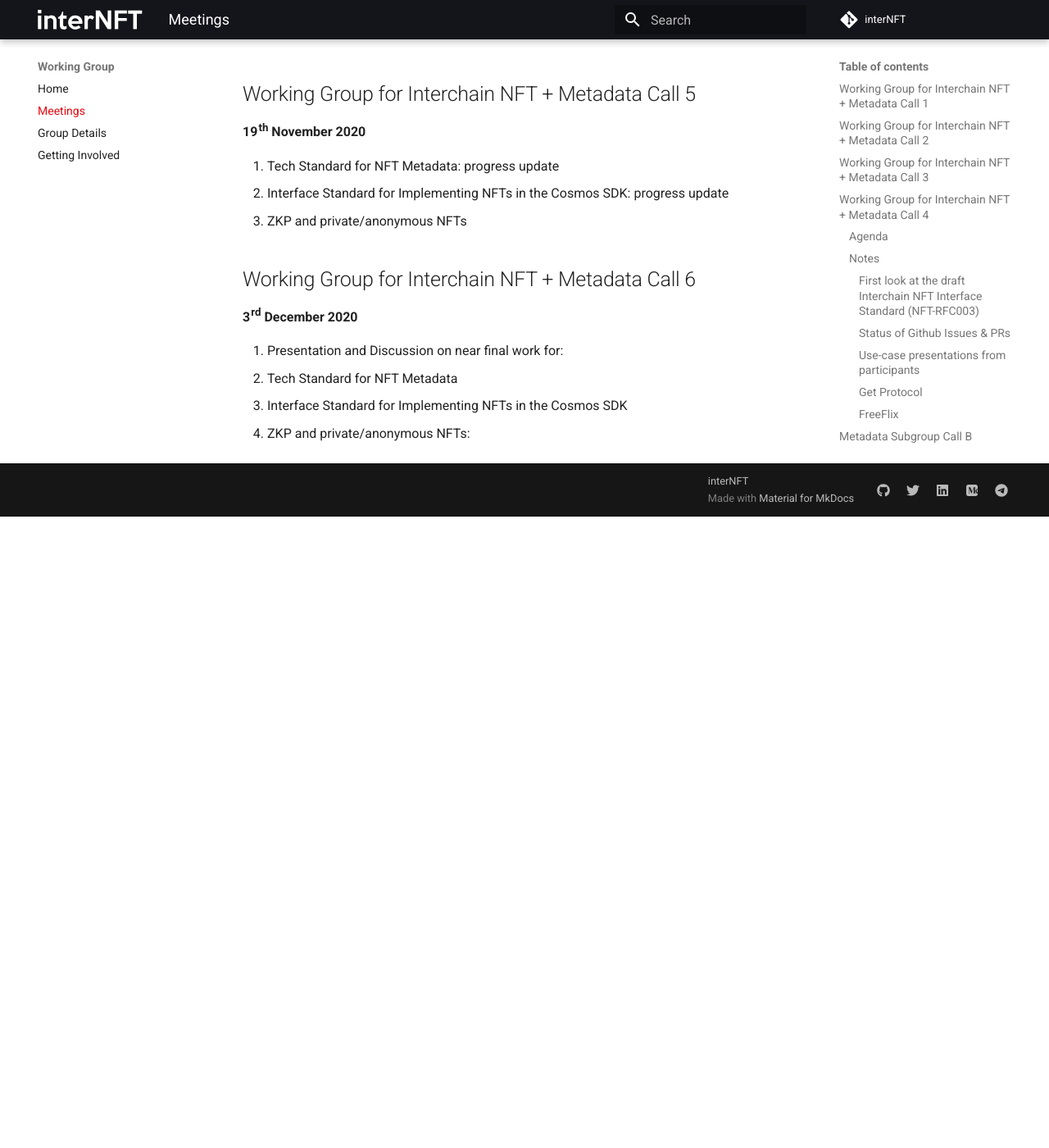
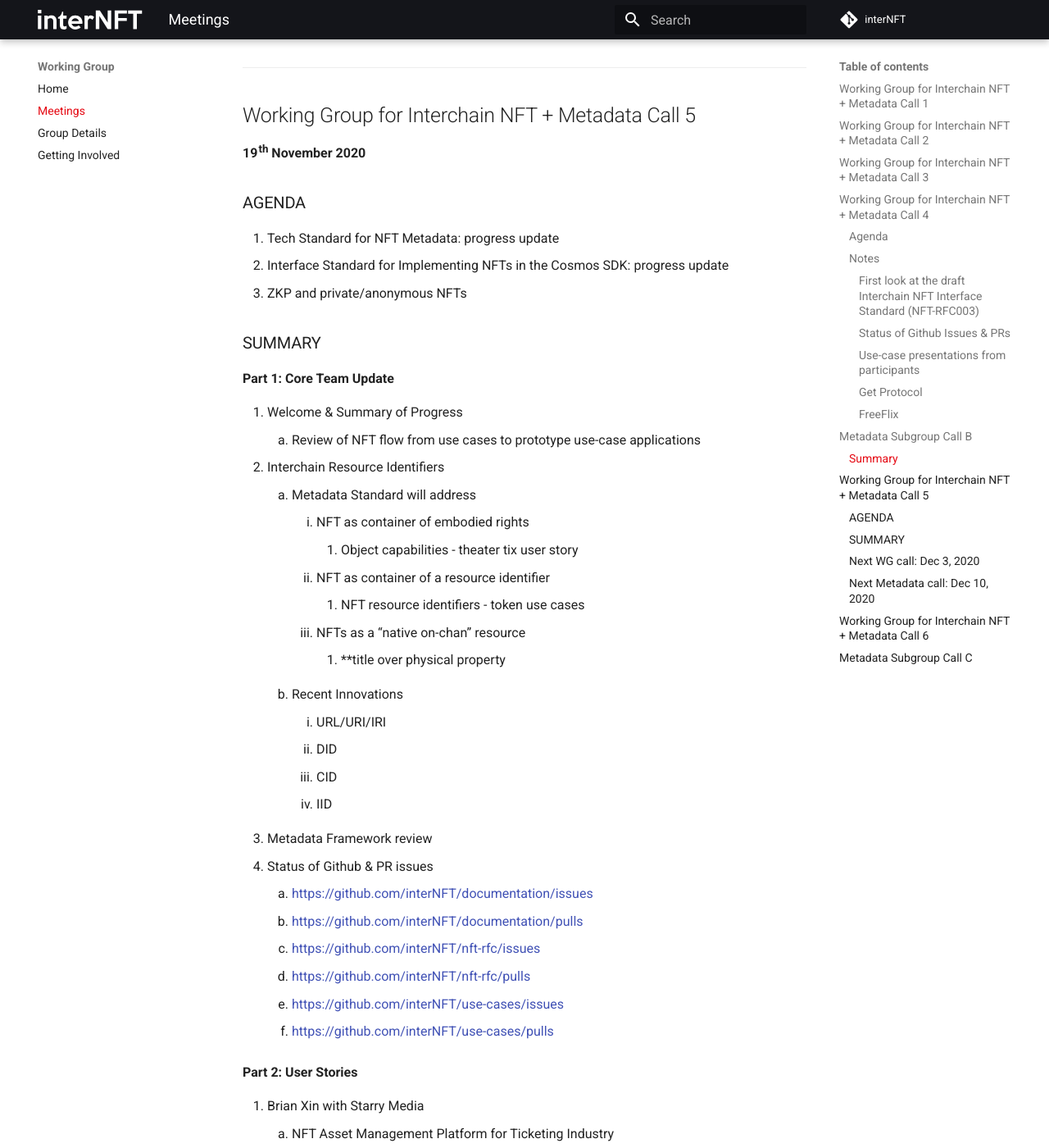
Before and after one commit to interNFT/documentation, an MkDocs documentation site: the page built from markdowns/workingGroup/meetings.md, in a window 1280 px wide and 1400 px high, scrolled down 5404 px. Shown: the whole window at 82% size. Built offline with MkDocs 1.6.1 and Material for MkDocs 9.7.7, drawn with Linux system fonts in a browser that asks for light colours; before the commit the page ends 6034 px from its top, so only the background shows below that; some of the changed text lies outside the part shown.

Commit message:
added and formatted meeting notes for Metadata call #5 2020.11.19

```diff
--- a/markdowns/workingGroup/meetings.md
+++ b/markdowns/workingGroup/meetings.md
@@ -229,14 +229,91 @@ Slides available at: https://docs.google.com/presentation/d/1mMPIVfjFBOh9qHL5aW4
   </ol>
 </ol>
 
-
+---
 ## Working Group for Interchain NFT + Metadata Call 5
 
 **19th November 2020**
 
+### AGENDA
 1. Tech Standard for NFT Metadata: progress update
 2. Interface Standard for Implementing NFTs in the Cosmos SDK: progress update
 3. ZKP and private/anonymous NFTs
+
+### SUMMARY
+**Part 1: Core Team Update**
+<ol type="1">
+  <li>Welcome & Summary of Progress
+    <ol type="a">
+      <li>Review of NFT flow from use cases to prototype use-case applications</li>
+    </ol>
+  </li>
+  <li>Interchain Resource Identifiers
+    <ol type="a">
+      <li>Metadata Standard will address
+        <ol type="i">
+          <li>NFT as container of embodied rights
+            <ol type="1">
+              <li>Object capabilities - theater tix user story</li>
+            </ol>
+          </li>
+          <li>NFT as container of a resource identifier
+            <ol type="1">
+              <li> NFT resource identifiers - token use cases </li>
+            </ol>
+          </li>
+          <li>NFTs as a “native on-chan” resource
+            <ol type="1">
+              <li>**title over physical property</li>
+            </ol>
+          </li>
+        </ol>
+      </li>
+      <li>Recent Innovations
+        <ol type="i">
+          <li>URL/URI/IRI</li>
+          <li>DID</li>
+          <li>CID</li>
+          <li>IID</li>
+        </ol>
+      </li>
+    </ol>
+  </li>
+  <li>Metadata Framework review </li>
+  <li>Status of Github & PR issues
+    <ol type="a">
+      <li><a href="https://github.com/interNFT/documentation/issues">https://github.com/interNFT/documentation/issues</a></li>
+      <li><a href="https://github.com/interNFT/documentation/pulls">https://github.com/interNFT/documentation/pulls</a></li>
+      <li><a href="https://github.com/interNFT/nft-rfc/issues">https://github.com/interNFT/nft-rfc/issues</a></li>
+      <li><a href="https://github.com/interNFT/nft-rfc/pulls">https://github.com/interNFT/nft-rfc/pulls</a></li>
+      <li><a href="https://github.com/interNFT/use-cases/issues">https://github.com/interNFT/use-cases/issues</a></li>
+      <li><a href="https://github.com/interNFT/use-cases/pulls">https://github.com/interNFT/use-cases/pulls</a></li>
+    </ol>
+  </li>
+</ol>
+
+**Part 2: User Stories**
+<ol type="1">
+  <li>Brian Xin with Starry Media
+    <ol type="a">
+      <li>NFT Asset Management Platform for Ticketing Industry</li>
+      <li>E-ticket use case</li>
+    </ol>
+  </li>
+</ol>
+
+**Part 3: Interchain Resource Identifiers**
+<ol type="1">
+  <li>New standard for identifying unique resources which are non-fungible tokens, which can be operationalized on any blockchain</li>
+  <li>These tokens may contain references to external resources (such as real-world property or individuals), and they have their own namespace to do so.</li>
+</ol>
+
+
+### Next WG call:  Dec 3, 2020
+### Next Metadata call: Dec 10, 2020
+
+---
+
+
 
 ## Working Group for Interchain NFT + Metadata Call 6
 
@@ -246,3 +323,7 @@ Slides available at: https://docs.google.com/presentation/d/1mMPIVfjFBOh9qHL5aW4
 2. Tech Standard for NFT Metadata
 3. Interface Standard for Implementing NFTs in the Cosmos SDK
 4. ZKP and private/anonymous NFTs:
+
+## Metadata Subgroup Call C
+
+**10th Dec 2020**
```
